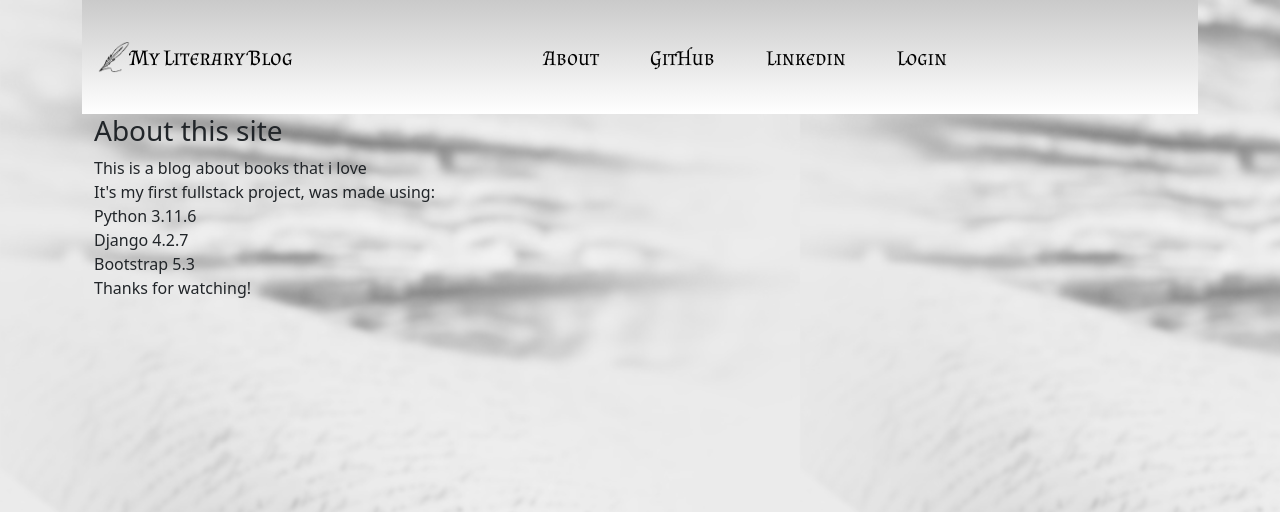
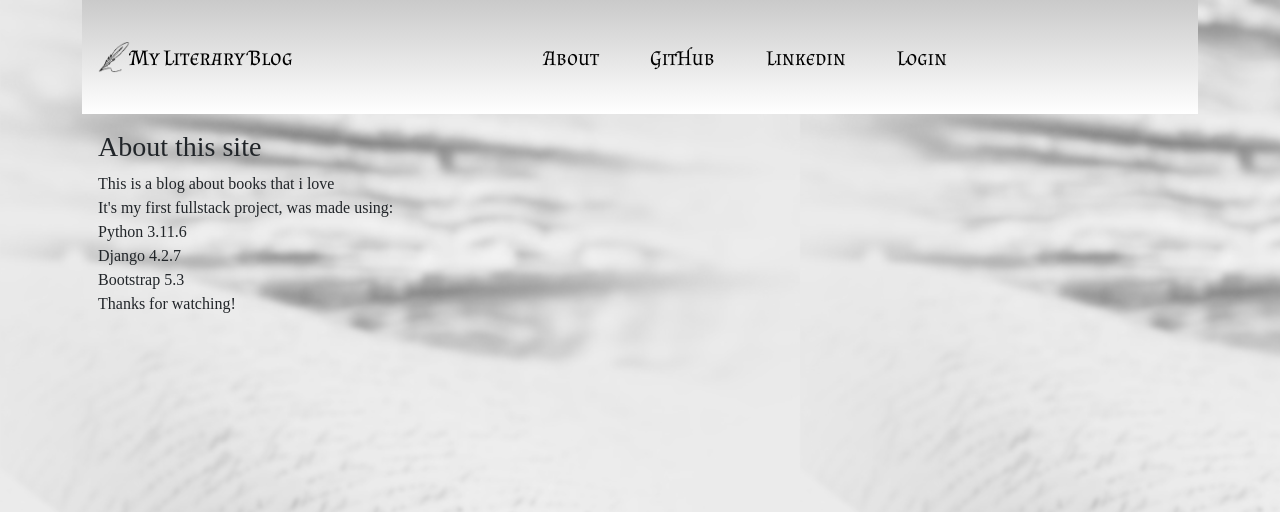
Before and after one commit to davidfernndez775/my_first_blog, a Django app: page /about/ in a window 1280 px wide. Shown: the top 512 px of the page. Run offline with Django 4.2, Linux system fonts and the light colour scheme; some libraries are stand-ins or nearby versions.

Commit message:
1.0.3 release

```diff
--- a/blog/static/assets/css/my_styles.css
+++ b/blog/static/assets/css/my_styles.css
@@ -135,15 +135,12 @@ body {
 #delete-form {
   padding: 1rem;
 }
-<<<<<<< HEAD
-=======
 
-#about-card{
+#about-card {
   font-family: "Times New Roman", Times, serif;
   padding: 1rem;
 }
 
-#link-back{
+#link-back {
   font-family: "Times New Roman", Times, serif;
 }
->>>>>>> f772e5f49143c6b1c3a4b29beca1f91587a195f9
```
Also changed, not shown: db.sqlite3.
